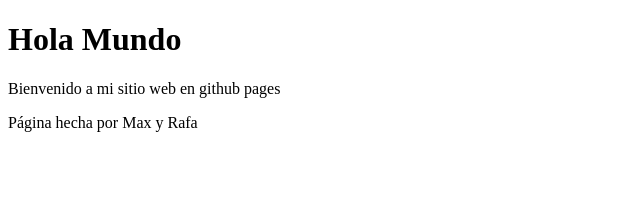
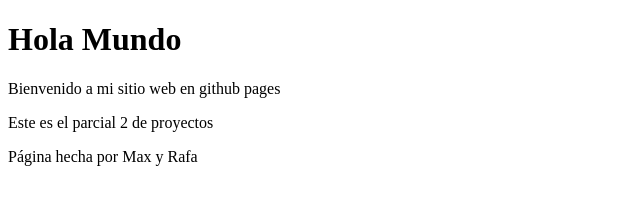
Before and after one commit to RafaelHdez/parcial2-pruebas, a plain HTML site: page index.html in a window 1280 px wide. Shown: the whole page, without its empty margins (0-640 px from the left). Drawn offline with Linux system fonts and the light colour scheme.

Commit message:
más cambios en index

```diff
--- a/index.html
+++ b/index.html
@@ -8,6 +8,7 @@
 <body>
     <h1>Hola Mundo</h1>
     <p>Bienvenido a mi sitio web en github pages</p>
+    <p>Este es el parcial 2 de proyectos</p>
     <p>Página hecha por Max y Rafa</p>
 </body>
 </html>
```
